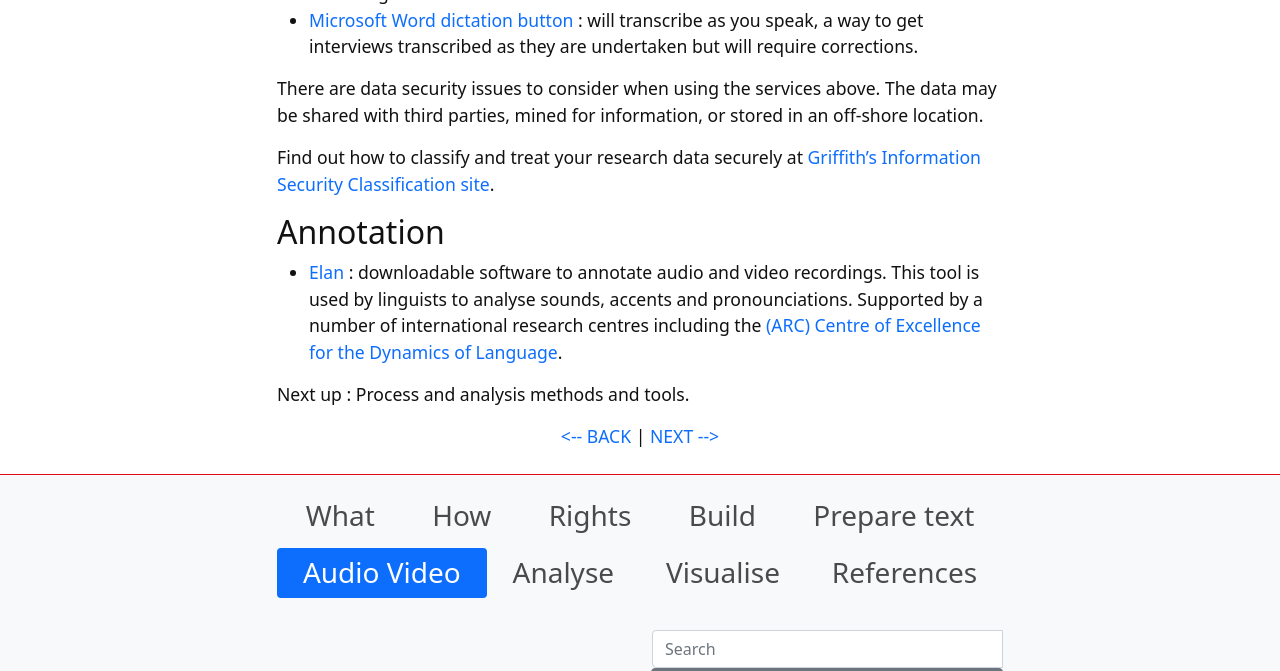
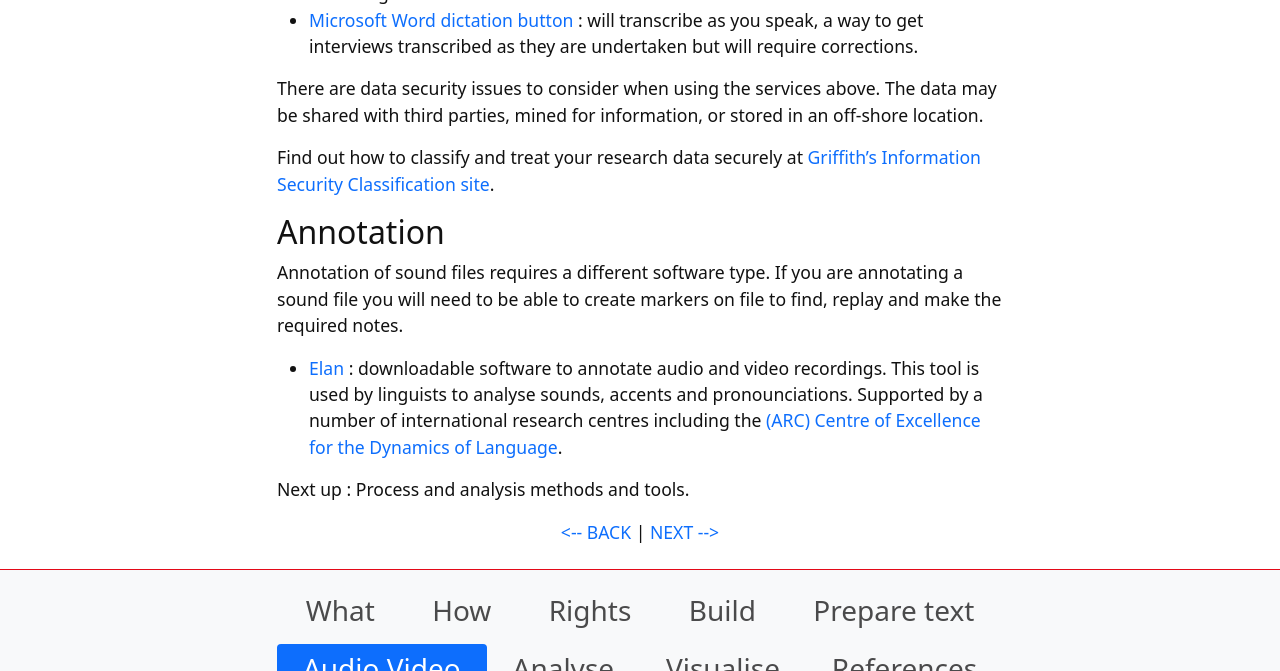
Before and after one commit to GULibrarySandbox/intro-text-mining-analysis-2022, a Jekyll site: the page built from content/6-prepare-av.md, in a window 1280 px wide and 900 px high, scrolled down 1386 px, cut to the strip 0-671 px from the top of the window. Built offline with Jekyll 4.4.1, drawn with Linux system fonts in a browser that asks for light colours.

Commit message:
Update 6-prepare-av.md

```diff
--- a/content/6-prepare-av.md
+++ b/content/6-prepare-av.md
@@ -30,6 +30,7 @@ There are data security issues to consider when using the services above. The da
 Find out how to classify and treat your research data securely at [Griffith's Information Security Classification site](https://griffitheduau.sharepoint.com/sites/Information-Management/SitePages/information-security.aspx).
 
 ## Annotation
+Annotation of sound files requires a different software type. If you are annotating a sound file you will need to be able to create markers on file to find, replay and make the required notes.
 - [Elan](https://archive.mpi.nl/tla/elan) : downloadable software to annotate audio and video recordings. This tool is used by linguists to analyse sounds, accents and pronounciations. Supported by a number of international research centres including the [(ARC) Centre of Excellence for the Dynamics of Language](https://www.dynamicsoflanguage.edu.au/).
 
 Next up : Process and analysis methods and tools.
```
